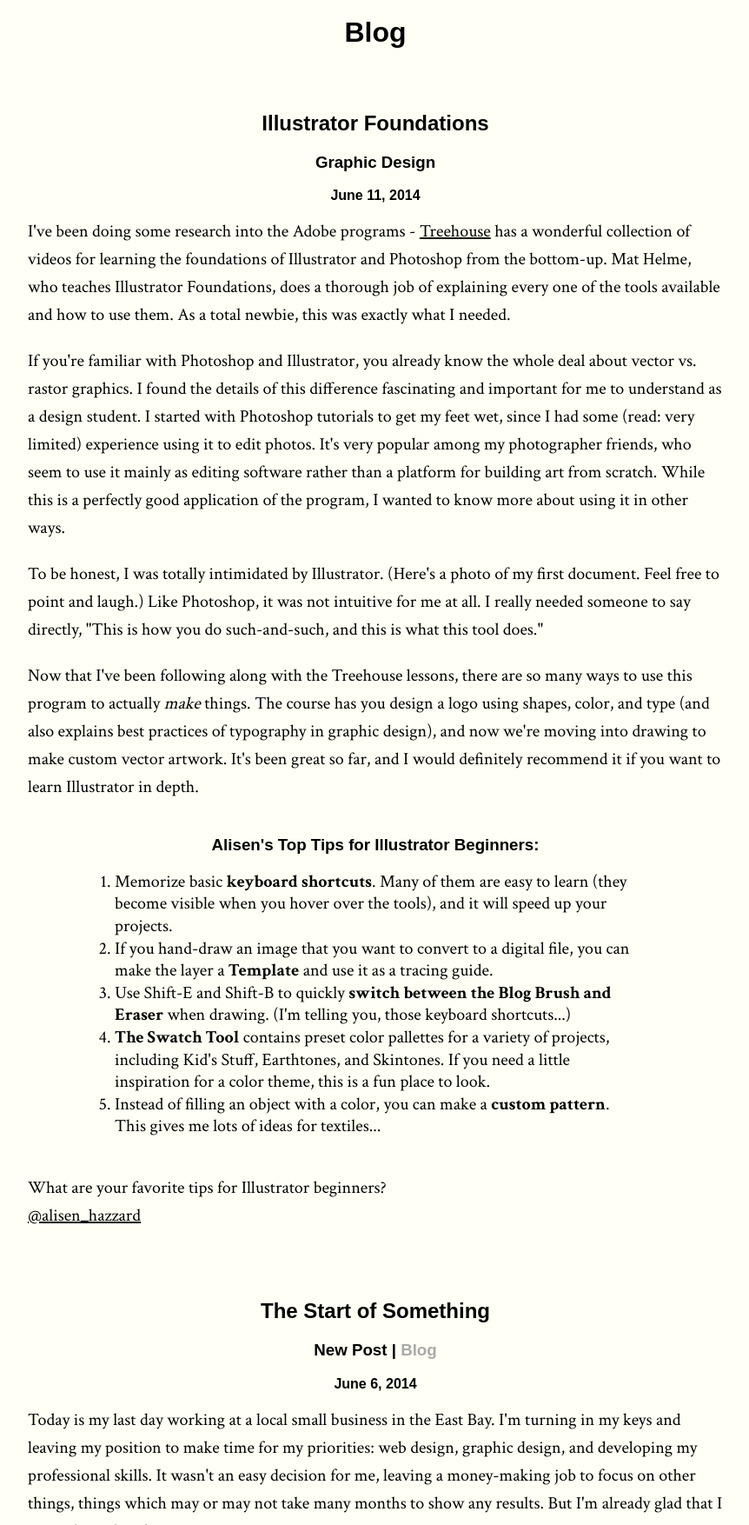
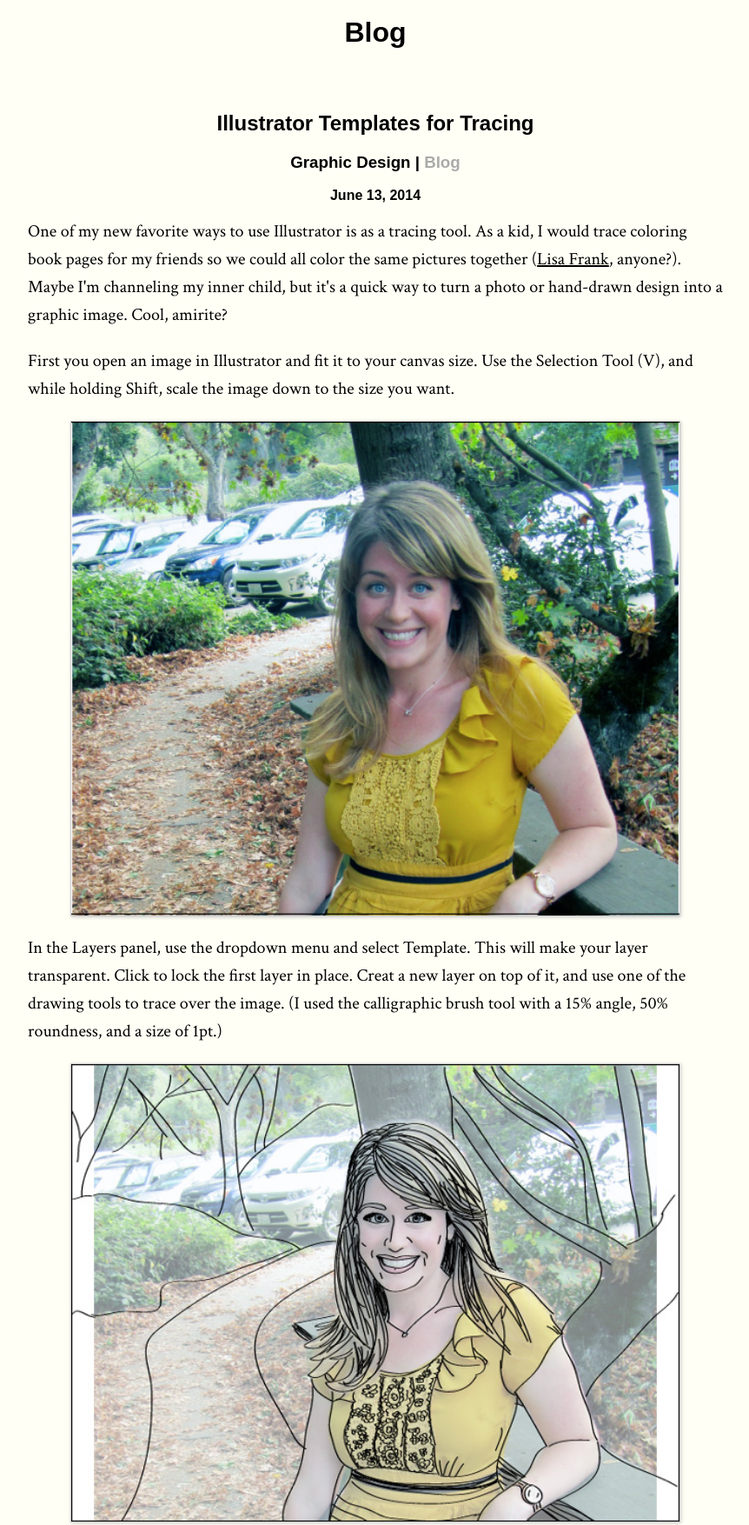
Before and after one commit to alisenhazzard/TheApplecartProject, a plain HTML site: page blog.html in a window 1280 px wide. Shown: the part 130-1884 px from the top of the page at 87% size, without its empty margins (208-1070 px from the left). Drawn offline with Linux system fonts and the light colour scheme; a web font is replaced by a local one.

Commit message:
adds web images and blog post

```diff
--- a/blog.html
+++ b/blog.html
@@ -43,6 +43,29 @@
 
 <!-- PAGE CONTENT -->
 	<h1 class="blog-page">Blog</h1>
+
+	<!-- Illustrator Templates for Tracing -->
+	<div class="new-post">
+		<a href="#"><h2>Illustrator Templates for Tracing</h2></a>
+		<h3>Graphic Design | <a href="blog.html" title="See More Blog Posts">Blog</a></h3>
+		<h3 class="date">June 13, 2014</h3>
+		<p class="post-content">One of my new favorite ways to use Illustrator is as a tracing tool. As a kid, I would trace coloring book pages for my friends so we could all color the same pictures together (<a href="https://www.google.com/search?q=lisa+frank&es_sm=91&source=lnms&tbm=isch&sa=X&ei=zCqbU9zGCZKqyATJ6YKoDg&ved=0CAgQ_AUoAQ&biw=1350&bih=713#q=lisa+frank+coloring+pages&tbm=isch&imgdii=_" target="blank">Lisa Frank</a>, anyone?). Maybe I'm channeling my inner child, but it's a quick way to turn a photo or hand-drawn design into a graphic image. Cool, amirite?</p>
+		<br/>
+		<p class="post-content">First you open an image in Illustrator and fit it to your canvas size. Use the Selection Tool (V), and while holding Shift, scale the image down to the size you want.</p>
+		<br/>
+		<img src="images/template1.jpg" class="blog-image" />
+		<p class="post-content">In the Layers panel, use the dropdown menu and select Template. This will make your layer transparent. Click to lock the first layer in place. Creat a new layer on top of it, and use one of the drawing tools to trace over the image. (I used the calligraphic brush tool with a 15% angle, 50% roundness, and a size of 1pt.)</p>
+		<br/>
+		<img src="images/template2.jpg" class="blog-image" />
+		<p class="post-content">As you trace, you can toggle the visibility of the first layer to check your sketch and see where you need to add brushstrokes. I took some liberties with the background (no more cars, thankyouverymuch) and spent some time adding detail on the shirt and hair to give it some dimension. You can add more brushstrokes to make areas darker.</p>
+		<br/>
+		<img src="images/template3.gif" class="blog-image" />
+		<p class="post-content">I like using the brush tool, because it smoothes my lines as I go so I don't need to be too precise. You can also trace with the Blob Brush tool, which will turn your paths into shapes, or the Pencil tool, to make it look more like a hand-sketched graphic.</p>
+		<br/>
+		<p class="post-content">Have you done any tracing in Illustrator? Which techniques did you like the most?
+		<br/>
+		<a href="http://twitter.com/alisen_hazzard">@alisen_hazzard</a></p>
+	</div>
 
 	<!-- Illustrator Foundations -->
 	<div class="new-post">
--- a/style.css
+++ b/style.css
@@ -138,7 +138,8 @@ strong {
 	max-width: 700px;
 	width: 100%;
 }
-.post-image {
+.post-image,
+.blog-image {
 	border: 1px solid #ccc;
 	box-shadow: 1px 1px 4px #ccc;
 	display: table;
```
Also changed, not shown: index.html (+8 -0 lines), images/ali-sketch.gif (added), images/home-rainbow-web.jpg (added), images/portfolio-rainbow-web.jpg (added), images/template1.jpg (added), images/template2.jpg (added), images/template3.gif (added), 1 other file.
